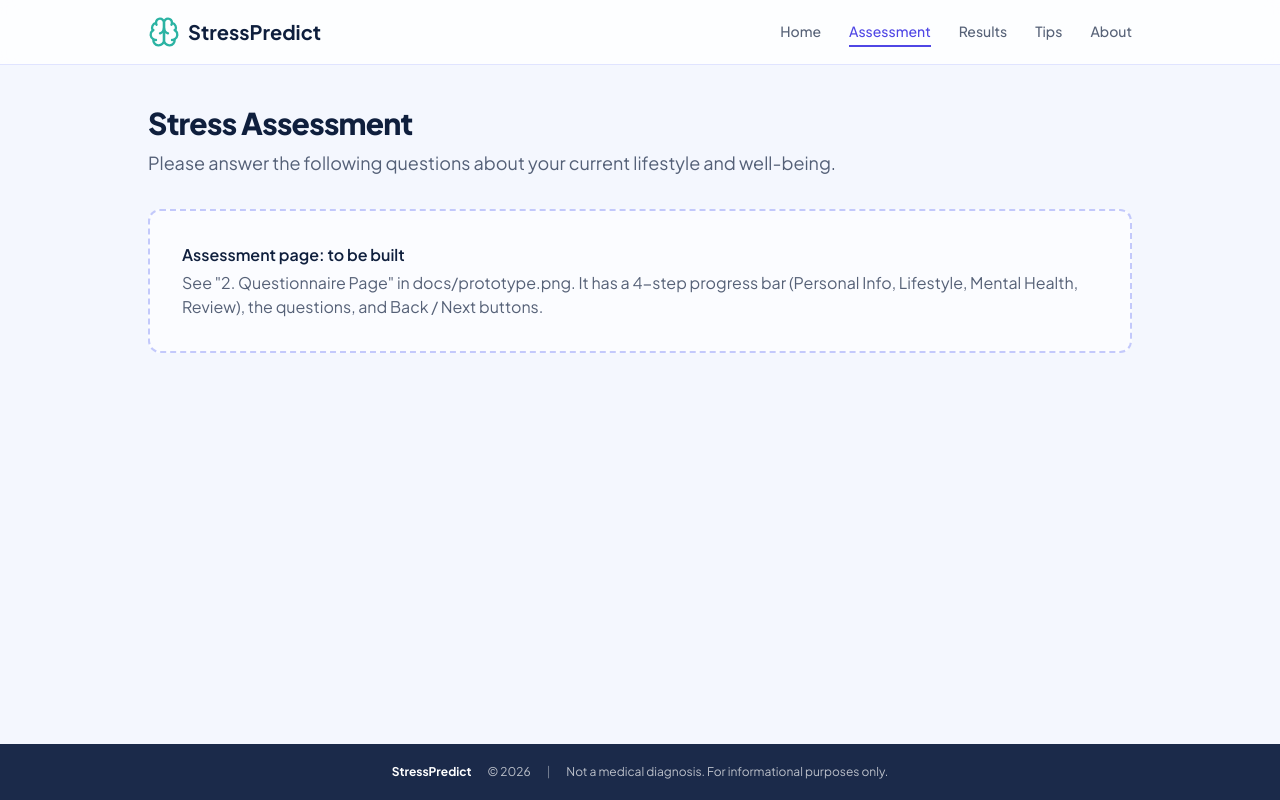
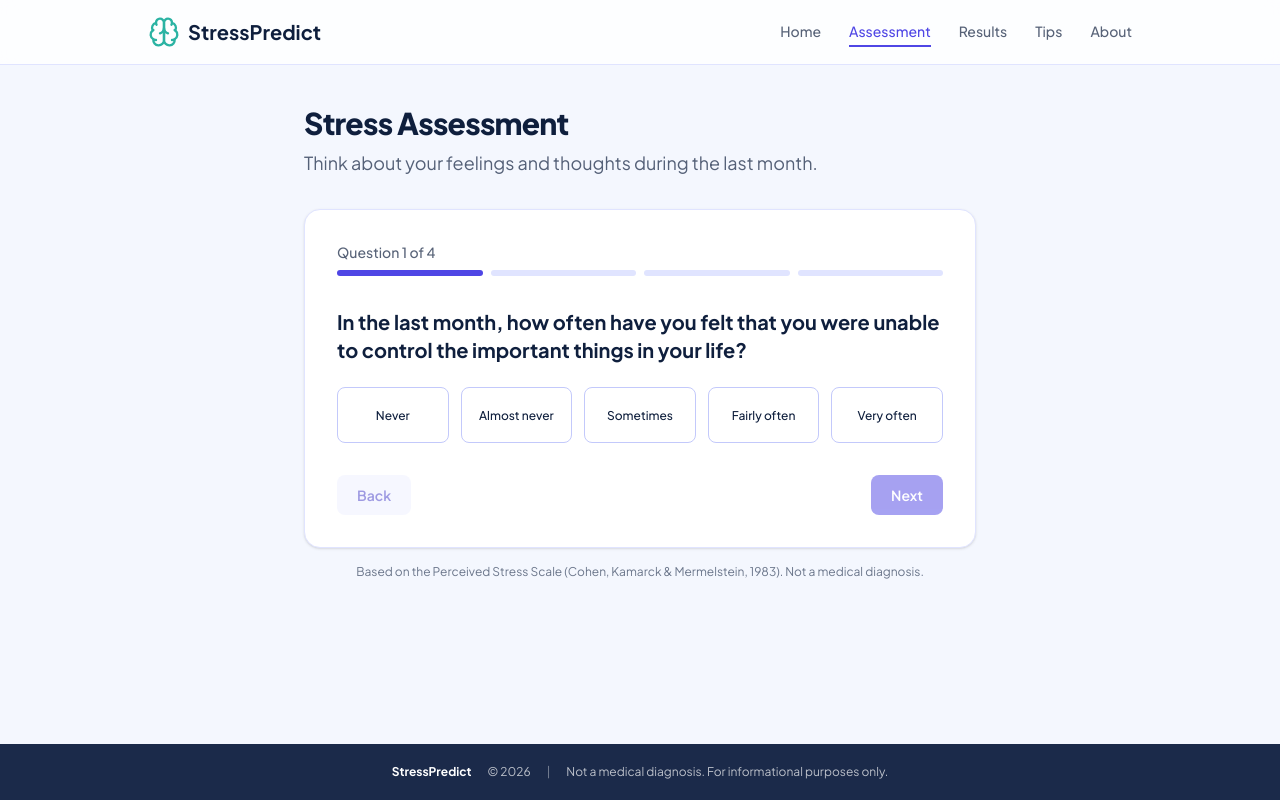
Before and after one commit to Brownpaper55/AWS_Gamma_Group, a React (Vite) app in the folder stresspredict/: page /assessment in a window 1280 px wide. Built offline with nearby package versions, Linux system fonts and the light colour scheme.

Commit message:
assesment page 1

```diff
--- a/stresspredict/src/components/Button.jsx
+++ b/stresspredict/src/components/Button.jsx
@@ -7,7 +7,7 @@ export default function Button({ children, variant = "primary", ...props }) {
       : "bg-brand-600 text-white hover:bg-brand-700";
   return (
     <button
-      className={`rounded-lg px-5 py-2.5 text-sm font-semibold transition-colors focus:outline-none focus-visible:ring-2 focus-visible:ring-brand-500 focus-visible:ring-offset-2 ${styles}`}
+      className={`rounded-lg px-5 py-2.5 text-sm font-semibold transition-colors focus:outline-none focus-visible:ring-2 focus-visible:ring-brand-500 focus-visible:ring-offset-2 disabled:cursor-not-allowed disabled:opacity-50 ${styles}`}
       {...props}
     >
       {children}
--- a/stresspredict/src/index.css
+++ b/stresspredict/src/index.css
@@ -25,6 +25,19 @@
 
   /* Page background and soft panels */
   --color-surface: #f4f7fe;
+
+    /* Slide animation used by the Assessment questions */
+  --animate-slide-from-right: slide-from-right 0.25s ease-out;
+  --animate-slide-from-left: slide-from-left 0.25s ease-out;
+
+  @keyframes slide-from-right {
+    from { opacity: 0; transform: translateX(24px); }
+    to { opacity: 1; transform: none; }
+  }
+  @keyframes slide-from-left {
+    from { opacity: 0; transform: translateX(-24px); }
+    to { opacity: 1; transform: none; }
+  }
 }
 
 body {
--- /dev/null
+++ b/stresspredict/src/lib/assessmentStorage.js
@@ -0,0 +1,46 @@
+// Saves and loads the finished assessment. This is the ONE place results are stored.
+// Uses sessionStorage: it survives a page refresh, is cleared when the tab closes,
+// and the data never leaves the user's device.
+import { STRESS_CHECK_VERSION, MAX_SCORE, isComplete, scoreStressCheck } from "./stressCheck.js";
+
+const KEY = "stresspredict:stress-check";
+
+// Called by the Assessment page. Returns true if saved, false if the browser blocked storage.
+export function saveAssessment(answers) {
+  if (!isComplete(answers)) return false;
+  const data = {
+    version: STRESS_CHECK_VERSION,
+    answers,
+    score: scoreStressCheck(answers),
+    maxScore: MAX_SCORE,
+    completedAt: new Date().toISOString(),
+  };
+  try {
+    sessionStorage.setItem(KEY, JSON.stringify(data));
+    return true;
+  } catch {
+    return false;
+  }
+}
+
+// Called by the Results page. Returns the saved object, or null if there is nothing valid to show.
+export function loadAssessment() {
+  try {
+    const raw = sessionStorage.getItem(KEY);
+    if (!raw) return null;
+    const data = JSON.parse(raw);
+    if (data?.version !== STRESS_CHECK_VERSION || !isComplete(data.answers)) return null;
+    return data;
+  } catch {
+    return null;
+  }
+}
+
+// Optional: call this if "Take Assessment Again" should wipe the old result.
+export function clearAssessment() {
+  try {
+    sessionStorage.removeItem(KEY);
+  } catch {
+    /* ignore */
+  }
+}
--- /dev/null
+++ b/stresspredict/src/lib/stressCheck.js
@@ -0,0 +1,58 @@
+// THE SINGLE SOURCE OF TRUTH for the stress check questions and scoring.
+// Based on the Perceived Stress Scale (4-item version):
+// Cohen, S., Kamarck, T., & Mermelstein, R. (1983). A global measure of perceived stress.
+// Journal of Health and Social Behavior, 24, 385-396.
+//
+// Nobody should re-implement the scoring anywhere else. Import it from here.
+
+export const STRESS_CHECK_VERSION = 1;
+export const MAX_SCORE = 16;
+
+// The saved value is the position of the answer, left to right: Never = 0 ... Very often = 4.
+export const ANSWER_OPTIONS = [
+  { value: 0, label: "Never" },
+  { value: 1, label: "Almost never" },
+  { value: 2, label: "Sometimes" },
+  { value: 3, label: "Fairly often" },
+  { value: 4, label: "Very often" },
+];
+
+// reverse: true means a HIGHER answer = LOWER stress, so the score is flipped (4 - value).
+export const QUESTIONS = [
+  {
+    id: "q1",
+    text: "In the last month, how often have you felt that you were unable to control the important things in your life?",
+    reverse: false,
+  },
+  {
+    id: "q2",
+    text: "In the last month, how often have you felt confident about your ability to handle your personal problems?",
+    reverse: true,
+  },
+  {
+    id: "q3",
+    text: "In the last month, how often have you felt that things were going your way?",
+    reverse: true,
+  },
+  {
+    id: "q4",
+    text: "In the last month, how often have you felt difficulties were piling up so high that you could not overcome them?",
+    reverse: false,
+  },
+];
+
+// answers looks like { q1: 0-4, q2: 0-4, q3: 0-4, q4: 0-4 }
+export function isComplete(answers) {
+  return (
+    !!answers &&
+    QUESTIONS.every((q) => Number.isInteger(answers[q.id]) && answers[q.id] >= 0 && answers[q.id] <= 4)
+  );
+}
+
+// Returns a number from 0 to 16. Higher = more perceived stress.
+export function scoreStressCheck(answers) {
+  return QUESTIONS.reduce((sum, q) => sum + (q.reverse ? 4 - answers[q.id] : answers[q.id]), 0);
+}
+
+// TODO (results developer): add the Low / Moderate / High cut-offs here once the team agrees them,
+// e.g. export function getStressLevel(score) { ... }
--- a/stresspredict/src/pages/Assessment.jsx
+++ b/stresspredict/src/pages/Assessment.jsx
@@ -1,22 +1,118 @@
+import { useState } from "react";
+import { useNavigate } from "react-router-dom";
 import PageHeader from "../components/PageHeader.jsx";
-import Placeholder from "../components/Placeholder.jsx";
+import Button from "../components/Button.jsx";
+import { QUESTIONS, ANSWER_OPTIONS } from "../lib/stressCheck.js";
+import { saveAssessment } from "../lib/assessmentStorage.js";
 
 export const meta = { title: "Assessment", path: "/assessment", order: 2 };
 
+// Full class names written out so Tailwind can find them
+const SLIDE = {
+  forward: "animate-slide-from-right",
+  back: "animate-slide-from-left",
+};
+
 export default function Assessment() {
+  const navigate = useNavigate();
+  const [step, setStep] = useState(0);
+  const [direction, setDirection] = useState("forward"); // which way the slide animates
+  const [answers, setAnswers] = useState({});
+  const [saveError, setSaveError] = useState(false);
+
+  const total = QUESTIONS.length;
+  const question = QUESTIONS[step];
+  const isLast = step === total - 1;
+  const hasAnswer = answers[question.id] !== undefined;
+
+  function goBack() {
+    setDirection("back");
+    setStep((s) => s - 1);
+  }
+
+  function goNext() {
+    if (!hasAnswer) return;
+    if (isLast) {
+      // Saves answers + score in one place. The Results page loads it from there.
+      if (saveAssessment(answers)) {
+        navigate("/results");
+      } else {
+        setSaveError(true);
+      }
+      return;
+    }
+    setDirection("forward");
+    setStep((s) => s + 1);
+  }
+
   return (
-    <div>
+    <div className="mx-auto max-w-2xl">
       <PageHeader
         title="Stress Assessment"
-        subtitle="Please answer the following questions about your current lifestyle and well-being."
+        subtitle="Think about your feelings and thoughts during the last month."
       />
-      <Placeholder>
-        <p className="font-semibold text-navy">Assessment page: to be built</p>
-        <p className="mt-1">
-          See "2. Questionnaire Page" in docs/prototype.png. It has a 4-step progress bar
-          (Personal Info, Lifestyle, Mental Health, Review), the questions, and Back / Next buttons.
+
+      <div className="overflow-hidden rounded-2xl border border-brand-100 bg-white p-6 shadow-sm sm:p-8">
+        {/* Progress */}
+        <p className="text-sm font-medium text-navy/70" aria-live="polite">
+          Question {step + 1} of {total}
         </p>
-      </Placeholder>
+        <div className="mt-2 flex gap-2" aria-hidden="true">
+          {QUESTIONS.map((q, i) => (
+            <div
+              key={q.id}
+              className={`h-1.5 flex-1 rounded-full transition-colors ${
+                i <= step ? "bg-brand-600" : "bg-brand-100"
+              }`}
+            />
+          ))}
+        </div>
+
+        {/* The question "slide". Changing the key replays the animation. */}
+        <fieldset key={question.id} className={`mt-8 min-w-0 ${SLIDE[direction]}`}>
+          <legend className="mb-6 p-0 text-xl font-bold leading-snug text-navy">
+            {question.text}
+          </legend>
+          <div className="grid gap-3 sm:grid-cols-5">
+            {ANSWER_OPTIONS.map((opt) => (
+              <label key={opt.value} className="block cursor-pointer">
+                <input
+                  type="radio"
+                  name={question.id}
+                  value={opt.value}
+                  checked={answers[question.id] === opt.value}
+                  onChange={() => setAnswers((a) => ({ ...a, [question.id]: opt.value }))}
+                  className="peer sr-only"
+                />
+                <span className="flex h-14 items-center justify-center rounded-lg border border-brand-200 bg-white px-2 text-center text-xs font-medium leading-tight transition-colors hover:bg-brand-50 peer-checked:border-brand-600 peer-checked:bg-brand-600 peer-checked:text-white peer-focus-visible:ring-2 peer-focus-visible:ring-brand-500 peer-focus-visible:ring-offset-2">
+                  {opt.label}
+                </span>
+              </label>
+            ))}
+          </div>
+        </fieldset>
+
+        {saveError && (
+          <p role="alert" className="mt-6 text-sm font-medium text-red-700">
+            We couldn't save your answers. Check that your browser allows site storage, then try again.
+          </p>
+        )}
+
+        {/* Back / Next */}
+        <div className="mt-8 flex items-center justify-between">
+          <Button variant="soft" onClick={goBack} disabled={step === 0}>
+            Back
+          </Button>
+          <Button onClick={goNext} disabled={!hasAnswer}>
+            {isLast ? "See my results" : "Next"}
+          </Button>
+        </div>
+      </div>
+
+      <p className="mt-4 text-center text-xs text-navy/60">
+        Based on the Perceived Stress Scale (Cohen, Kamarck &amp; Mermelstein, 1983).
+        Not a medical diagnosis.
+      </p>
     </div>
   );
 }
```
